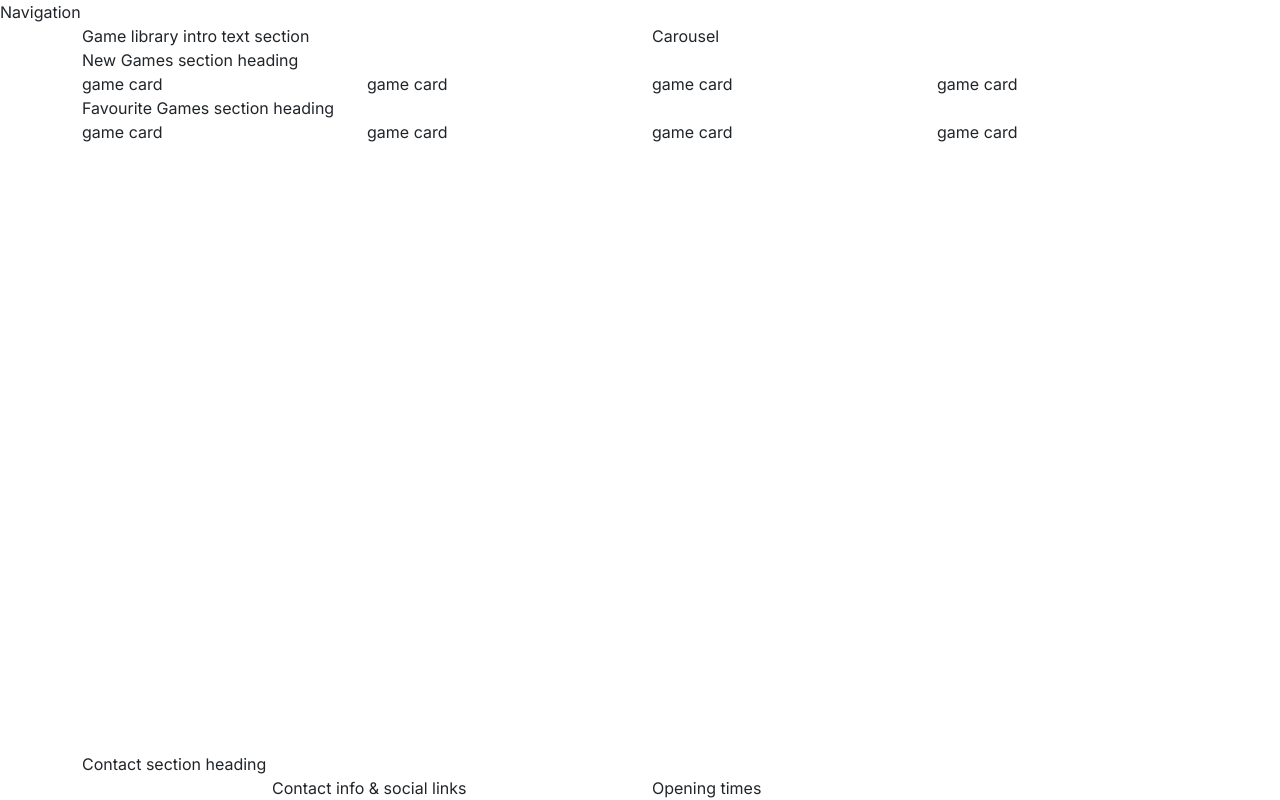
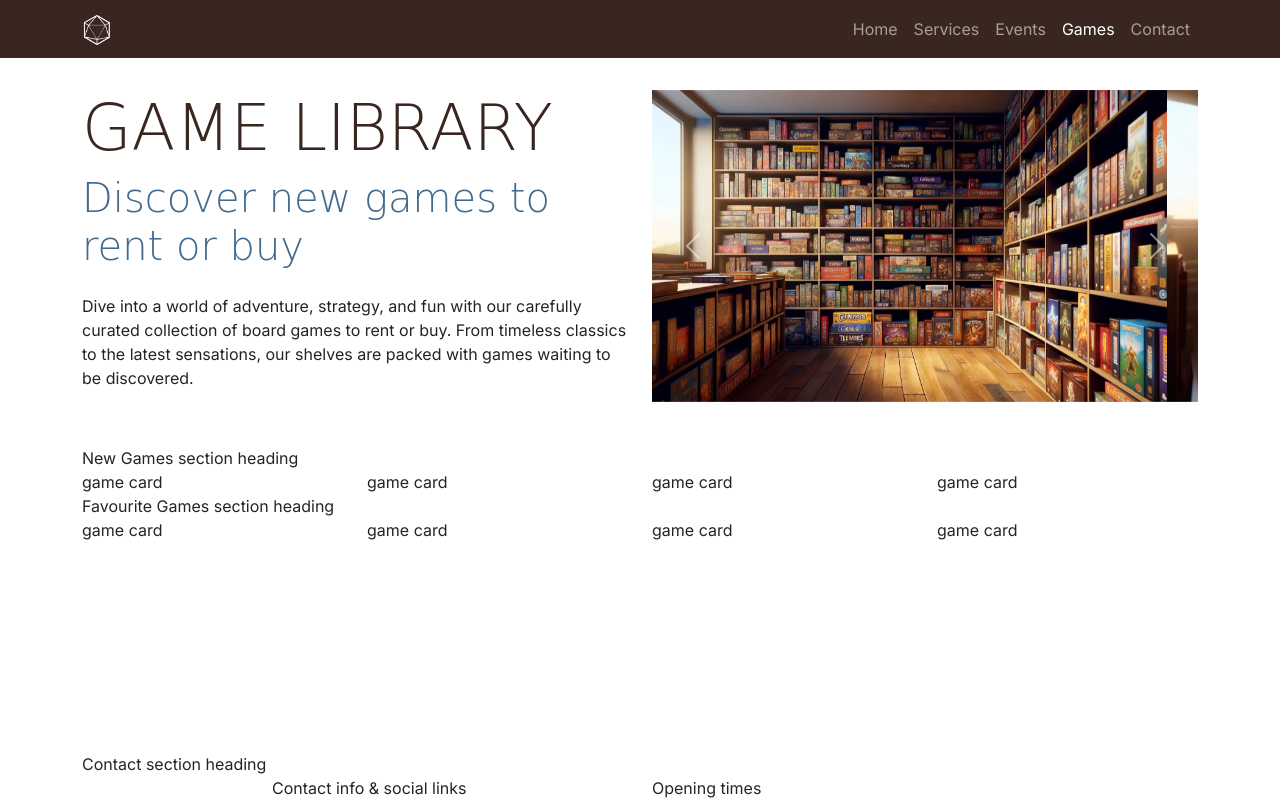
Before and after one commit to Gary-Burke/boardwalk-games, a plain HTML site: page game-library.html in a window 1280 px wide. Drawn offline with nearby package versions, Linux system fonts and the light colour scheme; a web font is replaced by a local one.

Commit message:
Add carousel to game library

```diff
--- a/game-library.html
+++ b/game-library.html
@@ -43,14 +43,124 @@
 
 <body class="d-flex flex-column min-vh-100">
     <!-- Navigation -->
-    <div>Navigation</div>
+     <nav id="navbar" class="navbar navbar-expand-lg" data-bs-theme="dark">
+      <div class="container">
+        <a class="navbar-brand" href="index.html"
+          ><img
+            src="assets/images/logo-sm-white.png"
+            alt="Boardwalk Games Logo"
+            class="logo"
+        /></a>
+        <button
+          class="navbar-toggler"
+          type="button"
+          data-bs-toggle="collapse"
+          data-bs-target="#navbarNav"
+          aria-controls="navbarNav"
+          aria-expanded="false"
+          aria-label="Toggle navigation"
+        >
+          <span class="navbar-toggler-icon"></span>
+        </button>
+        <div class="collapse navbar-collapse" id="navbarNav">
+          <ul class="navbar-nav ms-auto">
+            <li class="nav-item">
+              <a class="nav-link" href="index.html"
+                >Home</a
+              >
+            </li>
+            <li class="nav-item">
+              <a class="nav-link" href="#">Services</a>
+            </li>
+            <li class="nav-item">
+              <a class="nav-link" href="#">Events</a>
+            </li>
+            <li class="nav-item">
+              <a class="nav-link active" aria-current="page" href="game-library.html">Games</a>
+            </li>
+            <li class="nav-item">
+              <a class="nav-link" href="#">Contact</a>
+            </li>
+          </ul>
+        </div>
+      </div>
+    </nav>
 
     <!-- Header with carousel -->
-    <header class="container">
-        <div class="row">
-            <div class="col-12 col-xl-6">Game library intro text section</div>
-            <div class="col-12 col-xl-6">Carousel</div>
+     <header id="header" class="container section">
+      <div class="row">
+        <div class="col-12 col-xl-6 text-center text-xl-start">
+          <h1 class="display-3">Game Library</h1>
+          <p class="lead display-6 sub-heading-color">
+            Discover new games to rent or buy
+          </p>
+          <p class="my-4">
+           Dive into a world of adventure, strategy, and fun with our carefully curated collection of board games to rent or buy. From timeless classics to the latest sensations, our shelves are packed with games waiting to be discovered.
+          </p>
         </div>
+        <div class="col-12 col-xl-6">
+          <div
+            id="carouselExampleAutoplaying"
+            class="carousel slide"
+            data-bs-ride="carousel"
+          >
+            <div class="carousel-inner">
+              <div class="carousel-item active">
+                <img
+                  src="assets\images\game-library-carousel-1.webp"
+                  class="d-block w-100"
+                  alt="Bookshelves filled with boardgames"
+                />
+              </div>
+              <div class="carousel-item">
+                <img
+                  src="assets\images\game-library-carousel-2.webp"
+                  class="d-block w-100"
+                  alt="Bookshelves filled with boardgames"
+                />
+              </div>
+              <div class="carousel-item">
+                <img
+                  src="assets\images\game-library-carousel-3.webp"
+                  class="d-block w-100"
+                  alt="Bookshelves filled with boardgames, one man is browsing the shelves"
+                />
+              </div>
+              <div class="carousel-item">
+                <img
+                  src="assets\images\game-library-carousel-4.webp"
+                  class="d-block w-100"
+                  alt="8 board games stacked on top of each other"
+                />
+              </div>
+            </div>
+            <button
+              class="carousel-control-prev"
+              type="button"
+              data-bs-target="#carouselExampleAutoplaying"
+              data-bs-slide="prev"
+            >
+              <span
+                class="carousel-control-prev-icon"
+                aria-hidden="true"
+              ></span>
+              <span class="visually-hidden">Previous</span>
+            </button>
+            <button
+              class="carousel-control-next"
+              type="button"
+              data-bs-target="#carouselExampleAutoplaying"
+              data-bs-slide="next"
+            >
+              <span
+                class="carousel-control-next-icon"
+                aria-hidden="true"
+              ></span>
+              <span class="visually-hidden">Next</span>
+            </button>
+          </div>
+        </div>
+      </div>
     </header>
 
     <!-- main element to hold all key sections of the game library page,
```
